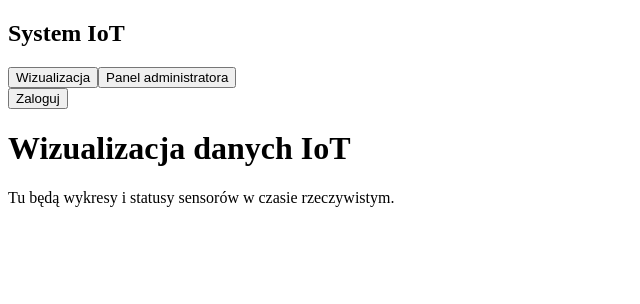
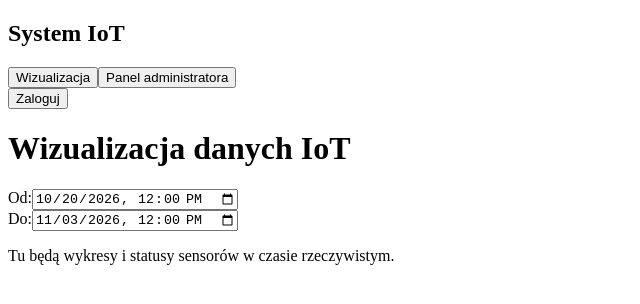
Before and after one commit to michalczewskip/iot-timeseries-collector, a React (Vite) app in the folder frontend/: page /dashboard in a window 1280 px wide. Shown: the top 304 px of the page, without its empty margins (0-640 px from the left). Built offline with nearby package versions, Linux system fonts and the light colour scheme.

Commit message:
[UI] add input from date time and to date time elements

```diff
--- /dev/null
+++ b/frontend/src/components/FilterPanel.tsx
@@ -0,0 +1,36 @@
+
+
+interface FilterPanelProps {
+    fromDate: string;
+    setFromDate: (value: string) => void;
+    toDate: string;
+    setToDate: (value: string) => void;
+}
+
+export function FilterPanel({ fromDate, setFromDate, toDate, setToDate }: FilterPanelProps) {
+
+    return (
+        <>
+            <div className="from-filter">
+                <label htmlFor="from-time">Od:</label>
+                <input className="from-calendar"
+                    type="datetime-local"
+                    id="from-time"
+                    name="from-time"
+                    value={fromDate}
+                    onChange={(e) => setFromDate(e.target.value)}
+                />
+            </div>
+            <div className="to-filter">
+                <label htmlFor="to-time">Do:</label>
+                <input className="to-calendar"
+                    type="datetime-local"
+                    id="to-time"
+                    name="fto-time"
+                    value={toDate}
+                    onChange={(e) => setToDate(e.target.value)}
+                />
+            </div>
+        </>
+    )
+}
--- a/frontend/src/pages/Dashboard.tsx
+++ b/frontend/src/pages/Dashboard.tsx
@@ -1,8 +1,33 @@
+import { useState } from 'react';
+import { FilterPanel } from "../components/FilterPanel";
+
+const getLocalDateTime = (daysOffset = 0, hours = 12) => {
+  const d = new Date();
+  d.setDate(d.getDate() + daysOffset); // np. -7 na tydzień w przód/tył
+  d.setHours(hours, 0, 0, 0);
+
+  const year = d.getFullYear();
+  const month = String(d.getMonth() + 1).padStart(2, '0');
+  const day = String(d.getDate()).padStart(2, '0');
+  const h = String(d.getHours()).padStart(2, '0');
+  const m = String(d.getMinutes()).padStart(2, '0');
+
+  return `${year}-${month}-${day}T${h}:${m}`;
+};
+
+
 export function Dashboard() {
+
+  const [fromDate, setFromDate] = useState(getLocalDateTime(-7, 12));
+  const [toDate, setToDate] = useState(getLocalDateTime(7, 12));
+
   return (
     <div className="page-content">
       <h1>Wizualizacja danych IoT</h1>
+      <FilterPanel fromDate={fromDate} setFromDate={setFromDate}
+        toDate={toDate} setToDate={setToDate} />
       <p>Tu będą wykresy i statusy sensorów w czasie rzeczywistym.</p>
+
     </div>
   );
 }
```
Also changed, not shown: frontend/src/components/Header.tsx (line endings or trailing spaces), frontend/src/components/LoginModal.tsx (line endings or trailing spaces), frontend/src/context/AuthContext.tsx (indentation only).
